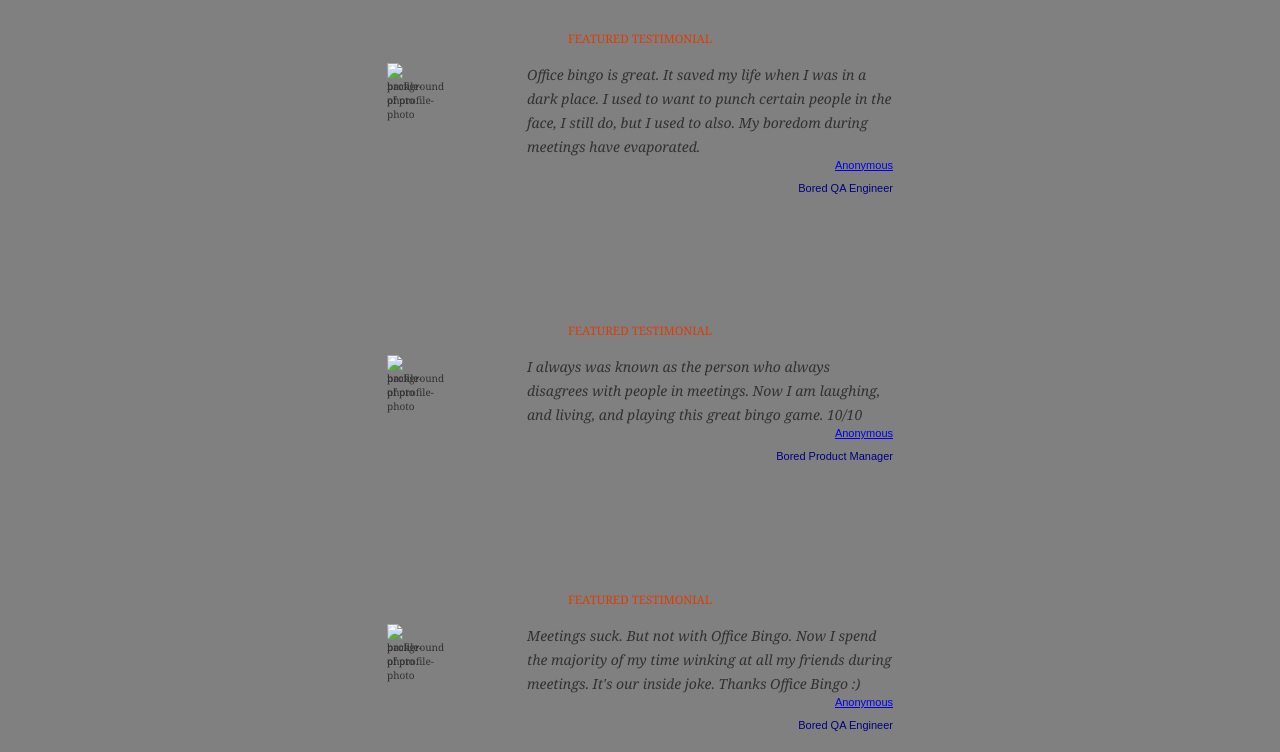
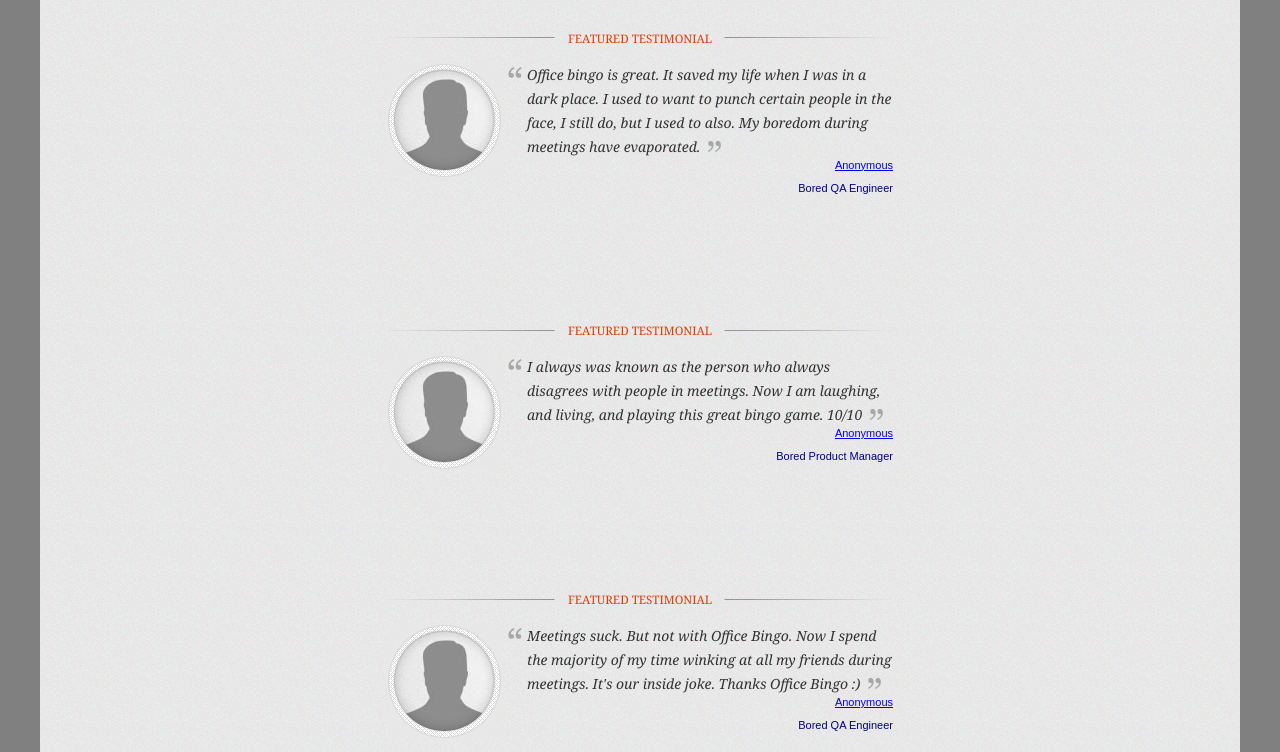
Before and after one commit to lucuslally/code-fellows, a plain HTML site: page html/featured-testimonials.html in a window 1280 px wide. Shown: the part 582-1334 px from the top of the page. Drawn offline with Linux system fonts and the light colour scheme; files that its build step writes are made by us from their sources.

Commit message:
refactored html, css, & img locations

```diff
--- a/css/featured-testimonials.css
+++ b/css/featured-testimonials.css
@@ -1,11 +1,11 @@
 body{
-    background:url(img/bg.gif) repeat;color:#313131;
+    background:url(../img/bg.gif) repeat;color:#313131;
     font-family:Georgia,sans-serif;
     margin: 0;
 
 }
 .testimonial-heading{
-    background-image: url(img/boring-meeting.jpg) no-repeat;
+    background-image: url(../img/boring-meeting.jpg) no-repeat;
     text-align: center;
     background-color: grey;
     margin: 0;
@@ -40,7 +40,7 @@ h1{
 }
 h3 {
     text-align: center;
-    background: url(img/h3.png) center no-repeat;
+    background: url(../img/h3.png) center no-repeat;
     font-weight: normal;
     text-align: center;
     text-transform: uppercase;
@@ -48,7 +48,7 @@ h3 {
     color: #dd3c04;
 }
 .profile-photo{
-    background: url(img/photo-bg.png) center no-repeat;
+    background: url(../img/photo-bg.png) center no-repeat;
     position: relative;
     float: left;
 }
@@ -82,7 +82,7 @@ h3 {
     text-indent: 10px;
 }
 .testimonial-content span.opening-quote{
-    background:url(img/opening-quote.png) no-repeat;
+    background:url(../img/opening-quote.png) no-repeat;
     width:14px;
     height:11px;
     position:absolute;
@@ -91,7 +91,7 @@ h3 {
     display:block;
 }
 .testimonial-content span.closing-quote{
-    background:url(img/closing-quote.png) no-repeat right 4px;
+    background:url(../img/closing-quote.png) no-repeat right 4px;
     width:13px;
     height:15px;
     padding-left:4px;
@@ -126,7 +126,7 @@ h3 {
 .column-middle {
     width: 1200px;
     margin: 0 auto;
-    background:url(img/bg.gif) repeat;color:#313131;
+    background:url(../img/bg.gif) repeat;color:#313131;
 
 }
 .row {
--- a/css/index.css
+++ b/css/index.css
@@ -11,7 +11,7 @@ html {
      width: 800px;
      height: 100%;
      font-family:Georgia,sans-serif;
-     background: url("img/office_background.jpg") no-repeat center center fixed;
+     background: url("../img/office_background.jpg") no-repeat center center fixed;
      background-size: cover;
      -webkit-background-size: cover;
      -moz-background-size: cover;
--- a/html/featured-testimonials.html
+++ b/html/featured-testimonials.html
@@ -6,14 +6,14 @@
     <meta name="viewport" content="width=device-width, initial-scale=1.0">
     <meta http-equiv="X-UA-Compatible" content="ie=edge">
     <title>Featured Testimonials</title>
-    <link rel="stylesheet" href="featured-testimonials.css">
+    <link rel="stylesheet" type="text/css" href="../css/featured-testimonials.css">
 </head>
 <body>
     <!-- row container that spans 100% width -->
     <div class="row">
         <!-- hero image container -->
         <div class="testimonial-heading">
-            <img src="img/boring-meeting.jpg" alt="It's okay, bingo is here to help">
+            <img src="../img/boring-meeting.jpg" alt="It's okay, bingo is here to help">
             <h1>Falling asleep in your meetings?</h1>
         </div>
         <!-- middle column containing testimonials -->
@@ -23,8 +23,8 @@
                 <h3>featured testimonial</h3>
                 <!-- profile-photo 1 -->
                 <div class="profile-photo">
-                    <img src="img/photo.jpg" alt="profile-photo">
-                    <img src="img/photo-bg.png" alt="background of profile-photo">
+                    <img src="../img/photo.jpg" alt="profile-photo">
+                    <img src="../img/photo-bg.png" alt="background of profile-photo">
                 </div>
                 <!-- testimonial content 1 -->
                 <div class="testimonial-content">
@@ -44,8 +44,8 @@
                 <h3>featured testimonial</h3>
                 <!-- profile-photo 2 -->
                 <div class="profile-photo">
-                    <img src="img/photo.jpg" alt="profile-photo">
-                    <img src="img/photo-bg.png" alt="background of profile-photo">
+                    <img src="../img/photo.jpg" alt="profile-photo">
+                    <img src="../img/photo-bg.png" alt="background of profile-photo">
                 </div>
                 <!-- testimonial content 2 -->
                 <div class="testimonial-content">
@@ -65,8 +65,8 @@
                 <h3>featured testimonial</h3>
                 <!-- profile-photo 3 -->
                 <div class="profile-photo">
-                    <img src="img/photo.jpg" alt="profile-photo">
-                    <img src="img/photo-bg.png" alt="background of profile-photo">
+                    <img src="../img/photo.jpg" alt="profile-photo">
+                    <img src="../img/photo-bg.png" alt="background of profile-photo">
                 </div>
                 <!-- testimonial content 3 -->
                 <div class="testimonial-content">
```
Also changed, not shown: html/how-to-play.html (+3 -3 lines), html/index.html (renamed from index.html, +2 -2 lines), html/templates.html (+5 -5 lines).
